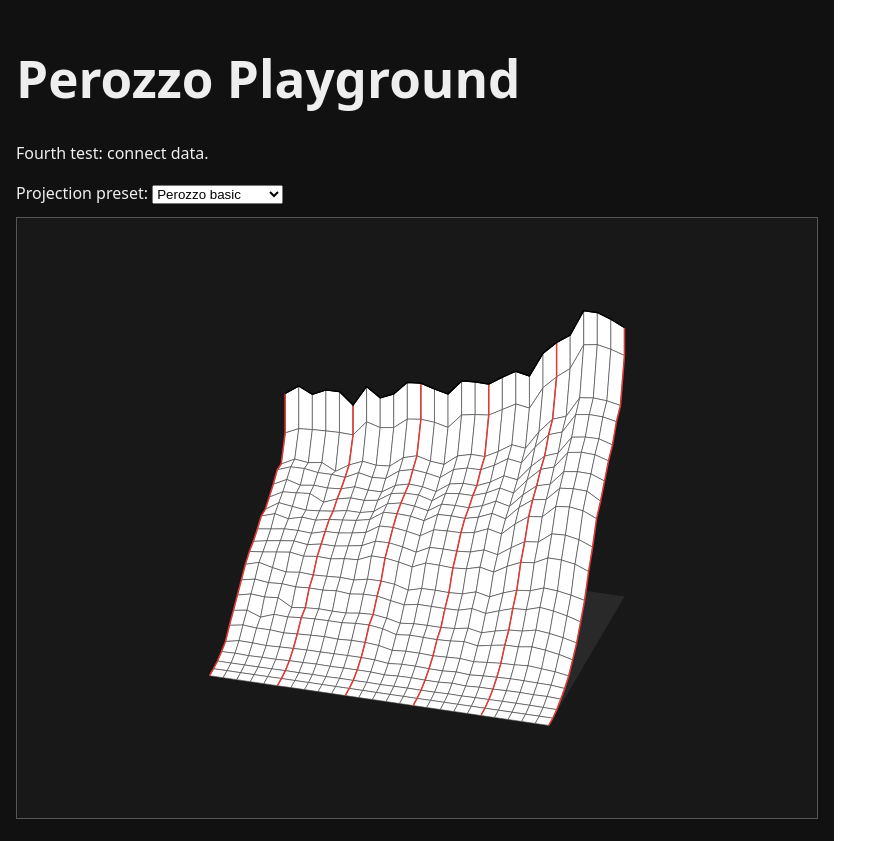
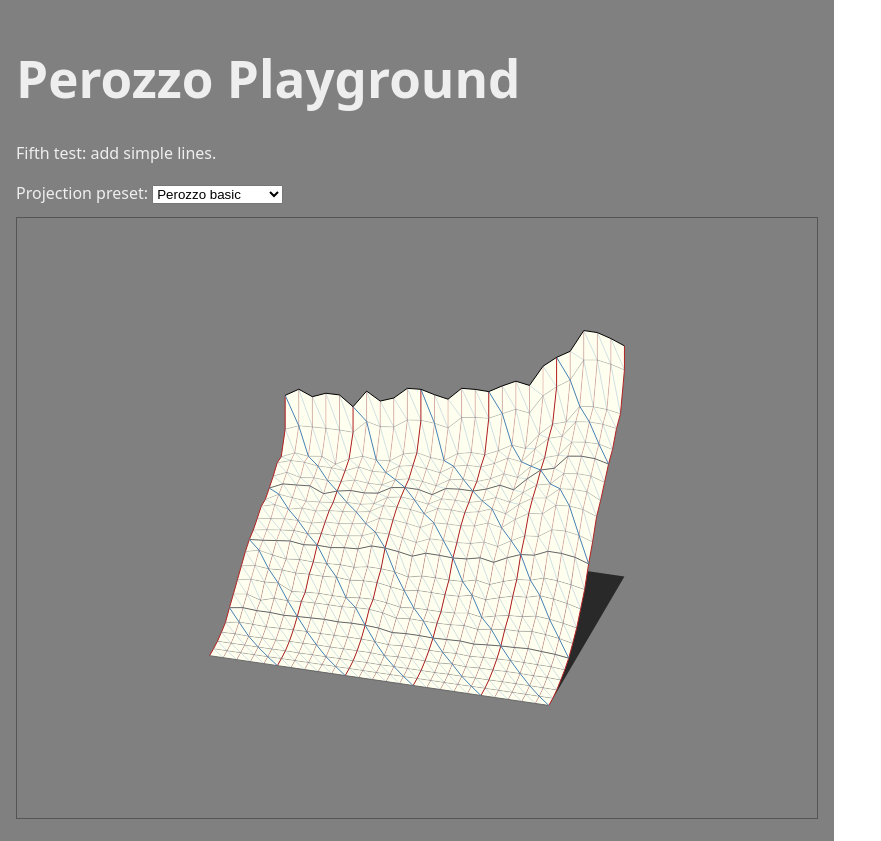
Before and after one commit to infowetrust/perozzo-playground, a React (Vite) app in the folder perozzo-playground/: page / in a window 1280 px wide. Shown: the whole page, without its empty margins (0-881 px from the left). Built offline with nearby package versions, Linux system fonts and the light colour scheme.

Commit message:
added lines

```diff
--- a/perozzo-playground/src/playground/AppPlayground.tsx
+++ b/perozzo-playground/src/playground/AppPlayground.tsx
@@ -29,6 +29,17 @@ type Quad2D = {
 // parse tidy CSV once at module load
 const swedenRows = parseSwedenCsv(swedenCsv);
 
+// helpers for line thickness
+const yearStrokeWidth = (year: number): number =>
+  (year - 1750) % 25 === 0 ? 1 : 0.25;
+
+const ageStrokeWidth = (age: number): number =>
+  age === 0 || age % 25 === 0 ? 1 : 0.25;
+
+// thicker cohorts every 25 years of birth
+const cohortStrokeWidth = (birthYear: number, baseYear = 1750): number =>
+  (birthYear - baseYear) % 25 === 0 ? 1 : 0.25;
+
 export default function AppPlayground() {
   const [preset, setPreset] = useState<ProjectionPreset>("perozzoBasic");
 
@@ -39,21 +50,32 @@ export default function AppPlayground() {
     HEIGHT
   );
 
-  // build Sweden surface in core
-  const swedenSurface = makeSwedenSurface(swedenRows, { maxHeight: 3.5 });
+  // Sweden surface in core space
+  const swedenSurface = makeSwedenSurface(swedenRows, { maxHeight: 3 });
   const surfacePoints: Point3D[] = swedenSurface.points; // ages >= 5
   const rows = swedenSurface.rows;
   const cols = swedenSurface.cols;
+  const years = swedenSurface.years;
+  const ages = swedenSurface.ages;
+
+  // choose which birth cohorts to draw (every 5th year, then emphasize every 25)
+  const minYear = years[0];
+  const maxYear = years[years.length - 1];
+
+  // estimate the full birth-year span covered by our surface
+  const minSurfaceAge = ages[0];                 // e.g. 5
+  const maxSurfaceAge = ages[ages.length - 1];   // e.g. 85 or 90
+
+  const minBirthYear = minYear - maxSurfaceAge;  // earliest cohorts still alive
+  const maxBirthYear = maxYear;                  // youngest cohorts at age 0
+
+  // build cohort birth years across the whole range (every 5 years)
+  const cohortBirthYears: number[] = [];
+  for (let b = minBirthYear; b <= maxBirthYear; b += 5) {
+    cohortBirthYears.push(b);
+  }
+
   const birthPoints3D: Point3D[] = swedenSurface.births; // age 0 ridge
-
-  // years where we want red "census" lines (every 25 years from 1750)
-  const markYears = swedenSurface.years.filter(
-    (y) => (y - 1750) % 25 === 0
-  );
-
-  const markYearCols = markYears.map((year) =>
-    swedenSurface.years.indexOf(year)
-  );
 
   // project surface + floor + births
   const projectedSurface: Point2D[] = projectSurface(
@@ -69,8 +91,8 @@ export default function AppPlayground() {
   const projectedBirths: Point2D[] = birthPoints3D.map((p) =>
     projectIso(p, projection)
   );
-  // build a polyline string for one year-column:
-  // start on the births ridge, then walk down through all age bands
+
+  // --- helper: build polyline points for a given year column (red lines) ---
   const yearColumnPoints = (colIndex: number): string => {
     const pts: Point2D[] = [];
 
@@ -78,7 +100,7 @@ export default function AppPlayground() {
     const birth = projectedBirths[colIndex];
     pts.push(birth);
 
-    // surface points from top band (age 5) down to oldest age
+    // surface points from age 5 band downwards
     for (let row = 0; row < rows; row++) {
       const p = projectedSurface[row * cols + colIndex];
       pts.push(p);
@@ -87,9 +109,56 @@ export default function AppPlayground() {
     return pts.map((p) => `${p.x},${p.y}`).join(" ");
   };
 
-  // -----------------------
-  // Auto-centering (X & Y)
-  // -----------------------
+  // --- helper: build polyline points for a given age row (black lines) ---
+  const ageRowPoints = (rowIndex: number): string => {
+    const pts: Point2D[] = [];
+
+    for (let col = 0; col < cols; col++) {
+      const p = projectedSurface[rowIndex * cols + col];
+      pts.push(p);
+    }
+
+    return pts.map((p) => `${p.x},${p.y}`).join(" ");
+  };
+
+  // --- helper: build polyline points for one cohort (blue lines) ---
+  // birthYear B: follow points where birthYear = year - age ≈ B
+  const cohortPoints = (birthYear: number): string => {
+    const pts: Point2D[] = [];
+
+    const minSurfaceAge = 5;         // first age band on the sheet
+    const ageStep = 5;               // 5-year bands
+    const maxSurfaceAge = minSurfaceAge + (rows - 1) * ageStep;
+
+    for (let col = 0; col < cols; col++) {
+      const year = years[col];
+      const age = year - birthYear;
+
+      // before this cohort is born
+      if (age < 0) continue;
+
+      // at birth: use the births ridge point
+      if (age === 0) {
+        const birthPt = projectedBirths[col];
+        pts.push(birthPt);
+        continue;
+      }
+
+      // beyond our age table -> stop following this cohort
+      if (age > maxSurfaceAge) break;
+
+      // map age to nearest age band row index in the surface grid
+      const rowIndex = Math.round((age - minSurfaceAge) / ageStep);
+      if (rowIndex < 0 || rowIndex >= rows) continue;
+
+      const p = projectedSurface[rowIndex * cols + col];
+      pts.push(p);
+    }
+
+    return pts.map((p) => `${p.x},${p.y}`).join(" ");
+  };
+
+  // --- auto-centering of the projected scene (X and Y) ---
 
   const allX = [
     ...projectedSurface.map((p) => p.x),
@@ -116,11 +185,8 @@ export default function AppPlayground() {
   const offsetX = targetCenterX - currentCenterX;
   const offsetY = targetCenterY - currentCenterY;
 
-  // -----------------------
-  // Build quads + depth sort
-  // -----------------------
+  // --- build quads + depth sort (white surface + birth lip) ---
 
-  // simple depth metric: larger = nearer to viewer
   const pointDepth = (p: Point3D) => p.x + p.y + p.z;
 
   const surfaceQuads: Quad2D[] = [];
@@ -162,7 +228,6 @@ export default function AppPlayground() {
     const s0 = surfacePoints[firstRowOffset + x];
     const s1 = surfacePoints[firstRowOffset + x + 1];
 
-    // ordering: top edge (b0, b1) then bottom edge (s1, s0) to form a lip
     const corners3D: Point3D[] = [b0, b1, s1, s0];
     const corners2D: Point2D[] = corners3D.map((p) =>
       projectIso(p, projection)
@@ -175,26 +240,23 @@ export default function AppPlayground() {
     birthQuads.push({ points2D: corners2D, depth });
   }
 
-  // combine and sort all quads: far → near (painter's algorithm)
   const allQuads = [...surfaceQuads, ...birthQuads];
   allQuads.sort((a, b) => a.depth - b.depth);
 
-  // -----------------------
-  // Render
-  // -----------------------
+  // --- render ---
 
   return (
     <div
       style={{
         padding: "1rem",
-        background: "#111",
+        background: "gray",
         color: "#eee",
         minHeight: "100vh",
         boxSizing: "border-box",
       }}
     >
       <h1>Perozzo Playground</h1>
-      <p>Fourth test: connect data.</p>
+      <p>Fifth test: add simple lines.</p>
 
       <div style={{ marginBottom: "0.75rem" }}>
         <label>
@@ -213,55 +275,72 @@ export default function AppPlayground() {
       <svg
         width={WIDTH}
         height={HEIGHT}
-        style={{ border: "1px solid #555", background: "#181818" }}
+        style={{ border: "1px solid #555", background: "gray" }}
       >
         <g transform={`translate(${offsetX}, ${offsetY})`}>
           {/* base plane */}
           <polygon
             points={floorPoints.map((p) => `${p.x},${p.y}`).join(" ")}
-            fill="#292929ff"
+            fill="#292929"
             stroke="none"
           />
 
-          {/* surface + births quads, depth-sorted */}
+          {/* white surface quads (depth sorted) */}
           {allQuads.map((quad, i) => (
             <polygon
               key={i}
               points={quad.points2D.map((p) => `${p.x},${p.y}`).join(" ")}
-              fill="#fff"
-              stroke="#444"
+              fill="ivory"
+              stroke="none"
               strokeWidth={0.6}
             />
           ))}
 
-          {/* red census lines: same year, every 25 years */}
-          {markYearCols.map((col, i) => (
+          {/* RED: census-year lines (one per year col; thicker every 25 years) */}
+          {years.map((year, colIndex) => (
             <polyline
-              key={`year-line-${i}`}
-              points={yearColumnPoints(col)}
+              key={`year-line-${year}`}
+              points={yearColumnPoints(colIndex)}
               fill="none"
-              stroke="#e53935" // red
-              strokeWidth={1.5}
+              stroke="firebrick"
+              strokeWidth={yearStrokeWidth(year)}
             />
           ))}
 
-          {/* births ridge stroke on top */}
+          {/* BLACK: age lines across years (ages 5,10,…; thicker every 25 years) */}
+          {Array.from({ length: rows }, (_, rowIndex) => {
+            const age = 5 + rowIndex * 5; // age bands on the surface
+            return (
+              <polyline
+                key={`age-line-${age}`}
+                points={ageRowPoints(rowIndex)}
+                fill="none"
+                stroke="dimgray"
+                strokeWidth={ageStrokeWidth(age)}
+              />
+            );
+          })}
+
+          {/* BLUE: cohort lines (birth cohorts), follow year - age ≈ birthYear */}
+          {cohortBirthYears.map((birthYear) => (
+            <polyline
+              key={`cohort-${birthYear}`}
+              points={cohortPoints(birthYear)}
+              fill="none"
+              stroke="steelblue"
+              strokeWidth={cohortStrokeWidth(birthYear, 1700)}
+            />
+          ))}
+
+          {/* BLACK: births ridge (age 0), co-located above age 5 */}
           <polyline
             points={projectedBirths.map((p) => `${p.x},${p.y}`).join(" ")}
             fill="none"
             stroke="#000"
-            strokeWidth={1.2}
+            strokeWidth={ageStrokeWidth(0)}
           />
 
-          {/* births ridge stroke on top */}
-          <polyline
-            points={projectedBirths.map((p) => `${p.x},${p.y}`).join(" ")}
-            fill="none"
-            stroke="#000"
-            strokeWidth={1.2}
-          />
-
-          {/* invisible points for future interaction */}
+          {/* invisible points – reserved for future interaction */}
           {projectedSurface.map((p, i) => (
             <circle
               key={i}
```
